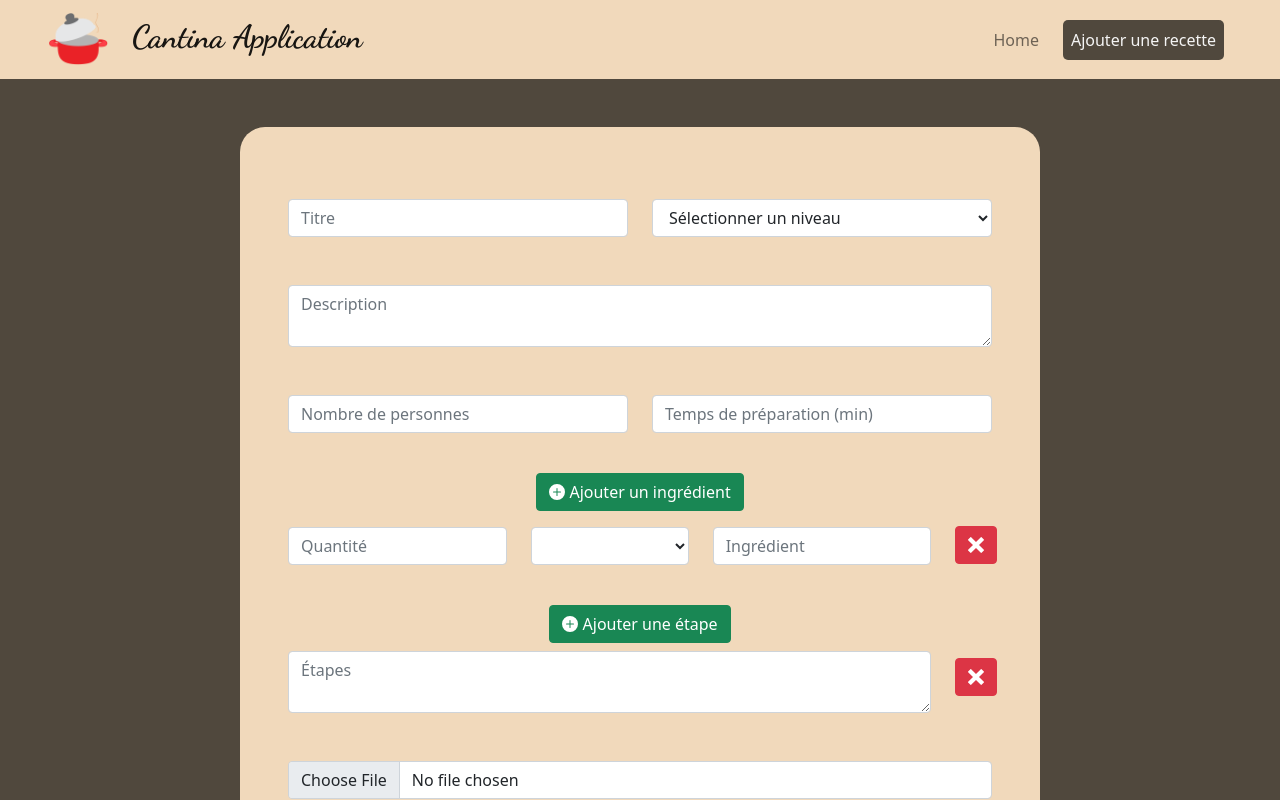
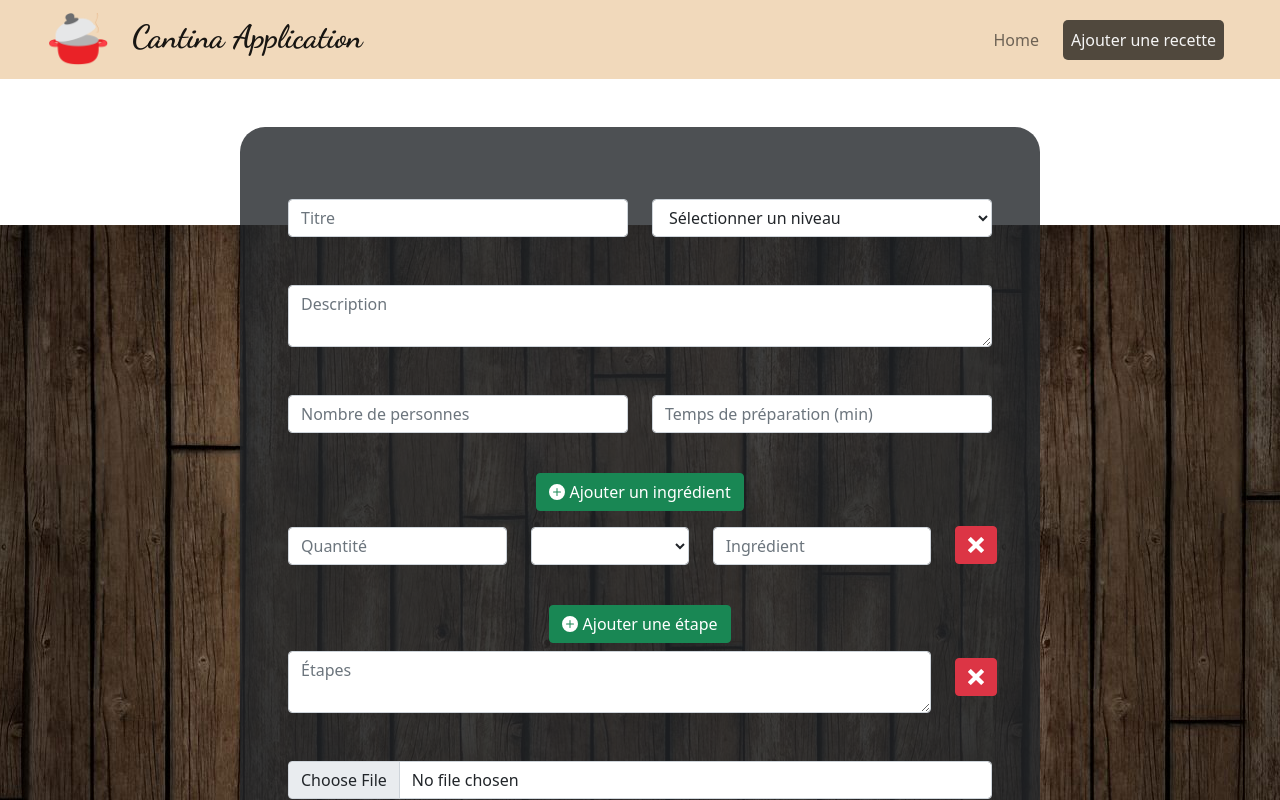
Before and after one commit to tomas-gl/React-app-Cantina-, a React (Create React App) app in the folder client/: page /add in a window 1280 px wide. Shown: the top 800 px of the page. Built offline with nearby package versions, Linux system fonts and the light colour scheme.

Commit message:
Updated app and form styles :art:

```diff
--- a/client/src/components/FormRecipe/FormRecipe.jsx
+++ b/client/src/components/FormRecipe/FormRecipe.jsx
@@ -23,12 +23,13 @@ const schema = yup.object().shape({
     yup.object({
       nom: yup.string().required(),
     })
-  ),
+  ).min(1),
+    // ingredients: yup.number().required("Veuillez choisir un nombre de personnes"),
   etapes: yup.array().of(
     yup.object({
       texte: yup.string().required(),
     })
-  ),
+  ).min(1),
 });
 
 const FormRecipe = () => {
--- a/client/src/components/FormRecipe/style.css
+++ b/client/src/components/FormRecipe/style.css
@@ -4,7 +4,7 @@
 }
 
 form{
-    background-color: #f1d9bb;
+    background-color: #212529cc;
     border-radius: 25px;
 }
 
--- a/client/src/index.css
+++ b/client/src/index.css
@@ -19,7 +19,7 @@ code {
 }
 
 .App {
-  background: #50483d;
+  background: url('images/wood-background.jpg') no-repeat center center fixed;
   min-height: 100vh;
 }
 
```
Also changed, not shown: client/src/images/wood-background.jpg (added).
